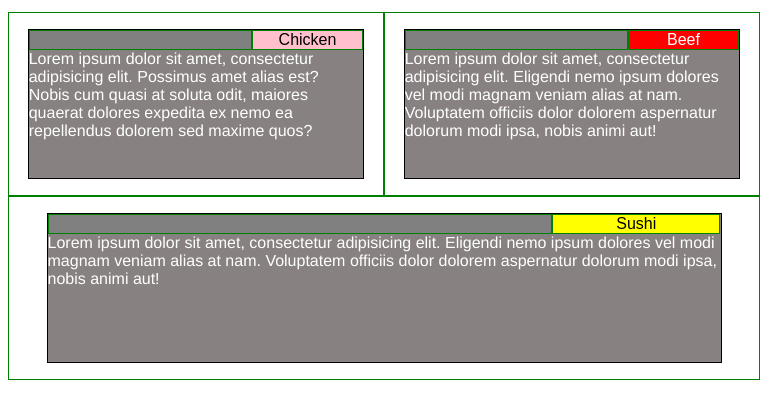
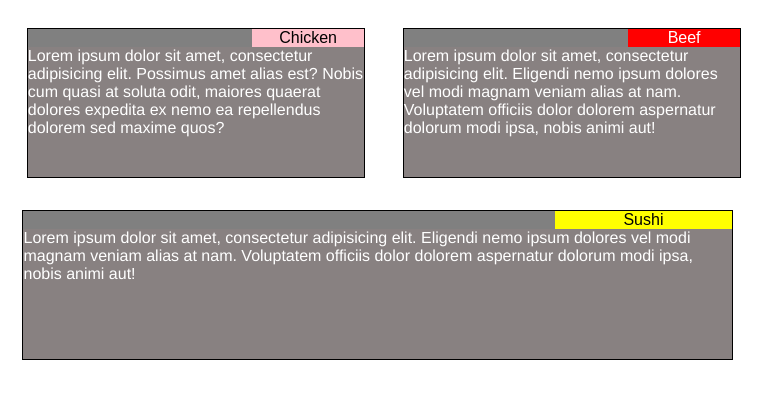
Before and after one commit to kmeehleis/Coursera-Web, a plain HTML site: page module2-solution/index.html in a window 768 px wide. Shown: the part 61-480 px from the top of the page. Drawn offline with Linux system fonts and the light colour scheme.

Commit message:
module2-solution

```diff
--- a/module2-solution/css/styles.css
+++ b/module2-solution/css/styles.css
@@ -46,7 +46,6 @@
     font-family: Helvetica;
     color: white;
   }
-
 
   /* Simple Responsive Framework. */
   .row {
@@ -102,7 +101,7 @@
   @media (min-width: 768px) and (max-width: 991px) {
     .col-md-1, .col-md-2, .col-md-3, .col-md-4, .col-md-5, .col-md-6, .col-md-7, .col-md-8, .col-md-9, .col-md-10, .col-md-11, .col-md-12 {
       float: left;
-      border: 1px solid green;
+      /*border: 1px solid green;*/
     }
     .col-md-1 {
       width: 8.33%;
@@ -115,7 +114,7 @@
     }
     .col-md-4 {
       width: 33.33%;
-    }
+     }
     .col-md-5 {
       width: 41.66%;
     }
@@ -138,7 +137,8 @@
       width: 91.66%;
     }
     .col-md-12 {
-      width: 100%;
+      width: 105%;
+      margin-left: -25px;
     }
   }
 
```
